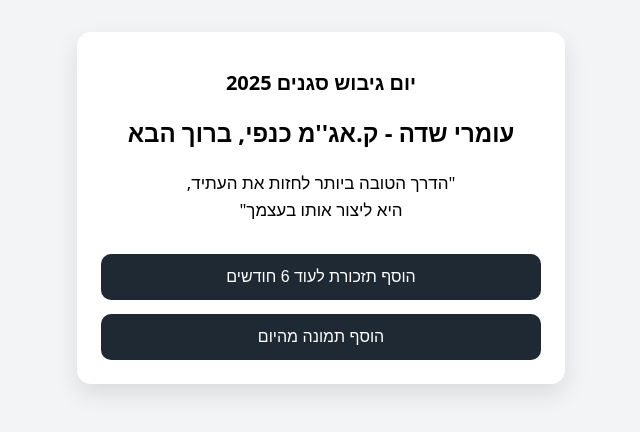
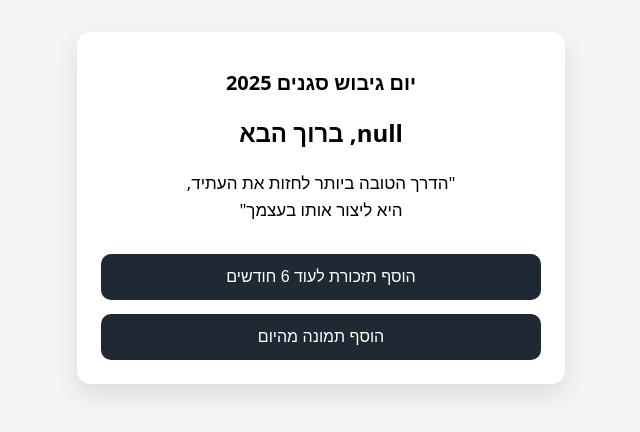
Before and after one commit to omris18/command-card, a plain HTML site: page index.html in a window 1280 px wide. Shown: the whole page, without its empty margins (319-959 px from the left). Drawn offline with Linux system fonts and the light colour scheme.

Commit message:
Update index.html

```diff
--- a/index.html
+++ b/index.html
@@ -62,7 +62,7 @@
 <script>
 // --- זיהוי סגן ---
 const params = new URLSearchParams(window.location.search);
-const name = params.get("name") || "עומרי שדה - ק.אג''מ כנפי";
+const name = params.get("name");
 
 // --- מפתחות אחסון ---
 const scanKey = "firstScanDate_" + name;
```
